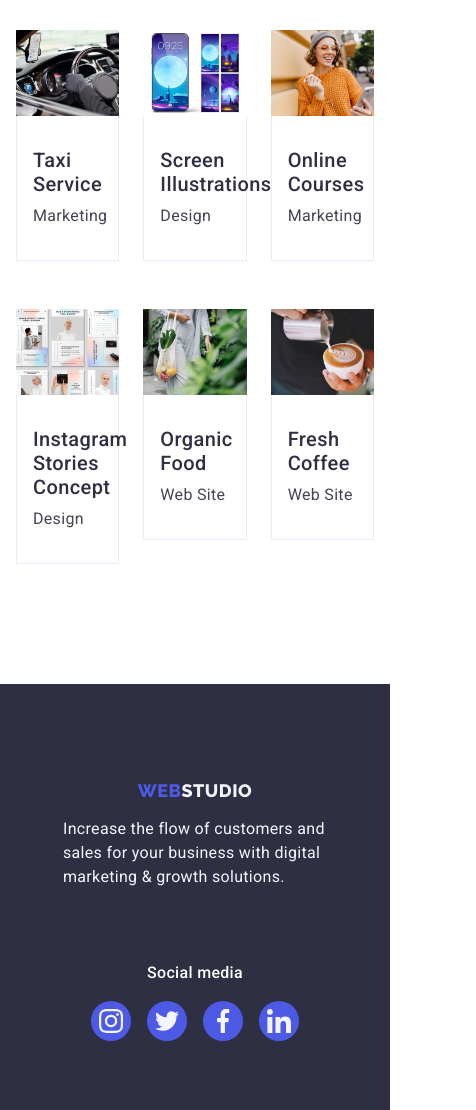
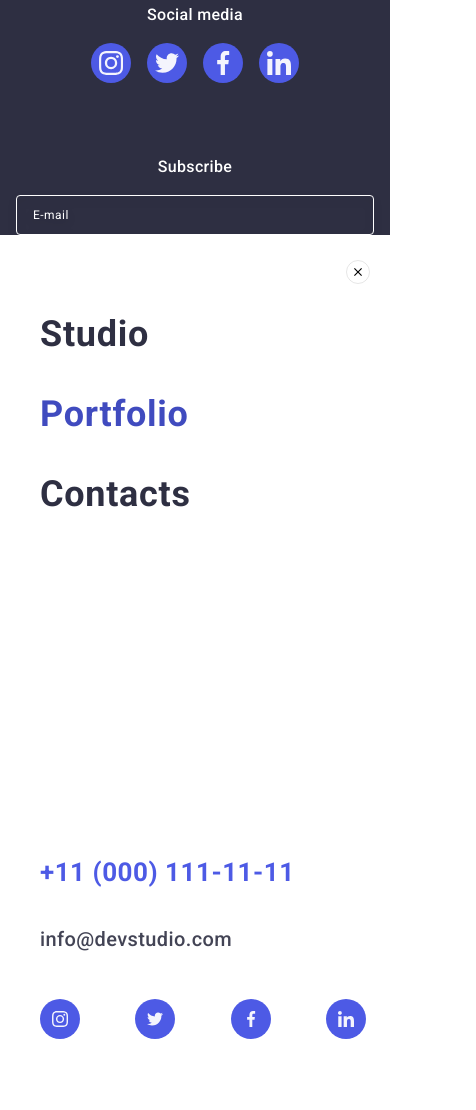
Before and after one commit to SvitLana1990/goit-markup-hw-07, a plain HTML site: page portfolio.html in a window 390 px wide. Shown: the part 609-1719 px from the top of the page, 476 px wide, since content can reach past the window. After the commit the page ends 996 px from the top, so only its background shows below. Drawn offline with nearby package versions, Linux system fonts and the light colour scheme.

Commit message:
portfolio
залишилось доробити секцію з картинками

```diff
--- a/css/desktop.css
+++ b/css/desktop.css
@@ -24,6 +24,16 @@
     font-size: 16px;
     line-height: 1.5;
     letter-spacing: 0.02em;
+}
+
+.hero {
+    padding: 100px 0 120px;
+}
+
+.hero-btn-list {
+    justify-content: center;
+    gap: 24px;
+    margin-bottom: 72px;
 }
 
 .hero-main-page {
--- a/css/styles.css
+++ b/css/styles.css
@@ -285,7 +285,7 @@ img {
 }
 
 .hero {
-    padding: 96px 0 120px;
+    padding: 48px 0;
 }
 
 .hero-main-page {
@@ -376,9 +376,9 @@ img {
 
 .hero-btn-list {
     display: flex;
-    justify-content: center;
-    gap: 24px;
-    margin-bottom: 72px;
+    flex-wrap: wrap;
+    gap: 16px 24px;
+    margin-bottom: 48px;
 }
 
 .hero-btn-item {
--- a/css/tablet.css
+++ b/css/tablet.css
@@ -58,6 +58,15 @@
 
 .hero-button {
     margin-top: 36px;
+}
+
+.hero {
+    padding: 64px 0 96px;
+}
+
+.hero-btn-list {
+    justify-content: center;
+    margin-bottom: 64px;
 }
 
 .values-title {
--- a/portfolio.html
+++ b/portfolio.html
@@ -67,6 +67,97 @@
             </li>
           </ul>
         </address>
+        <button type="button" class="menu-open-btn js-open-menu">
+          <svg class="btn-hamburger" width="32" height="22">
+            <use href="./images/icons.svg#icon-menu-hamburger"></use>
+          </svg>
+        </button>
+        <div class="mob-menu js-menu-container">
+          <div class="mob-menu-wraper">
+            <button type="button" class="close-button js-close-menu">
+              <svg class="modal-close-icon" width="8" height="8">
+                <use href="./images/icons.svg#icon-close-button"></use>
+              </svg>
+            </button>
+            <ul class="list">
+              <li class="mob-menu-item">
+                <a href="./index.html" class="mob-menu-link link">Studio</a>
+              </li>
+              <li class="mob-menu-item">
+                <a href="./portfolio.html" class="mob-menu-link current link"
+                  >Portfolio</a
+                >
+              </li>
+              <li class="mob-menu-item">
+                <a href="" class="mob-menu-link link">Contacts</a>
+              </li>
+            </ul>
+            <div>
+              <address class="mob-menu-address">
+                <ul class="mob-menu-address-list list">
+                  <li>
+                    <a href="tel:+110001111111" class="mob-menu-tel-link link"
+                      >+11 (000) 111-11-11</a
+                    >
+                  </li>
+                  <li>
+                    <a
+                      href="mailto:info@devstudio.com"
+                      class="mob-menu-address-link link"
+                      >info@devstudio.com</a
+                    >
+                  </li>
+                </ul>
+              </address>
+              <ul class="mob-social-container list">
+                <li class="social-list_item">
+                  <a
+                    href="#"
+                    class="social-list_item-link"
+                    target="_blank"
+                    rel="noopener noreferrer nofollow"
+                  >
+                    <svg class="team-social_icon" width="16" height="16">
+                      <use href="./images/icons.svg#icon-instagram"></use></svg
+                  ></a>
+                </li>
+                <li class="social-list_item">
+                  <a
+                    href="#"
+                    class="social-list_item-link"
+                    target="_blank"
+                    rel="noopener noreferrer nofollow"
+                  >
+                    <svg class="team-social_icon" width="16" height="16">
+                      <use href="./images/icons.svg#icon-twitter"></use></svg
+                  ></a>
+                </li>
+                <li class="social-list_item">
+                  <a
+                    href="#"
+                    class="social-list_item-link"
+                    target="_blank"
+                    rel="noopener noreferrer nofollow"
+                  >
+                    <svg class="team-social_icon" width="16" height="16">
+                      <use href="./images/icons.svg#icon-facebook"></use></svg
+                  ></a>
+                </li>
+                <li class="social-list_item">
+                  <a
+                    href="#"
+                    class="social-list_item-link"
+                    target="_blank"
+                    rel="noopener noreferrer nofollow"
+                  >
+                    <svg class="team-social_icon" width="16" height="16">
+                      <use href="./images/icons.svg#icon-linkedin"></use></svg
+                  ></a>
+                </li>
+              </ul>
+            </div>
+          </div>
+        </div>
       </div>
     </header>
     <main>
@@ -90,7 +181,7 @@
               <button type="button" class="hero-btn">Marketing</button>
             </li>
           </ul>
-          <ul class="portfolio-list list">
+          <!-- <ul class="portfolio-list list">
             <li class="portfolio-item">
               <a href="" class="portfolio-link link">
                 <div class="overlay-container">
@@ -280,7 +371,7 @@
                 </div></a
               >
             </li>
-          </ul>
+          </ul> -->
         </div>
       </section>
     </main>
@@ -361,5 +452,6 @@
         </div>
       </div>
     </footer>
+    <script src="./js/mobile-menu.js" type="module"></script>
   </body>
 </html>
```
